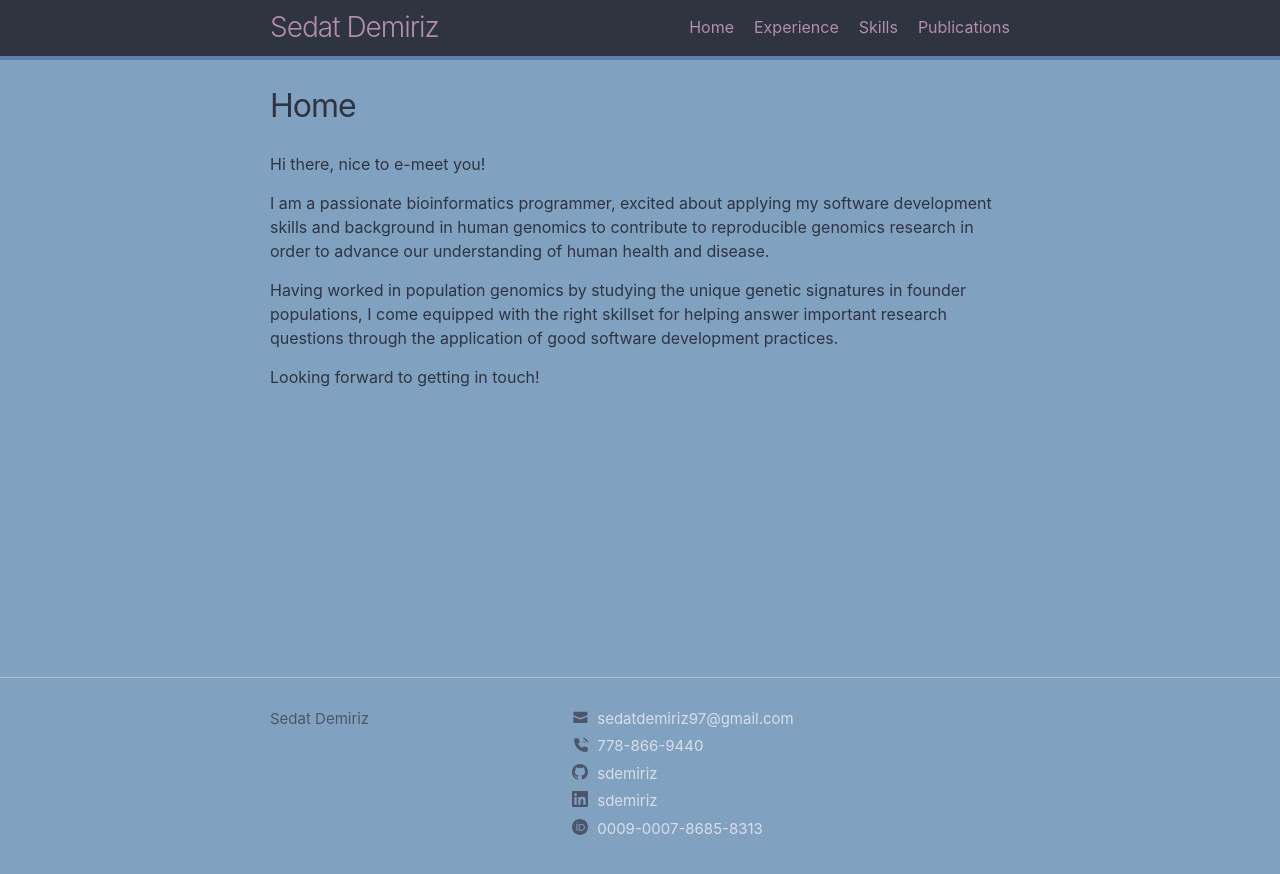
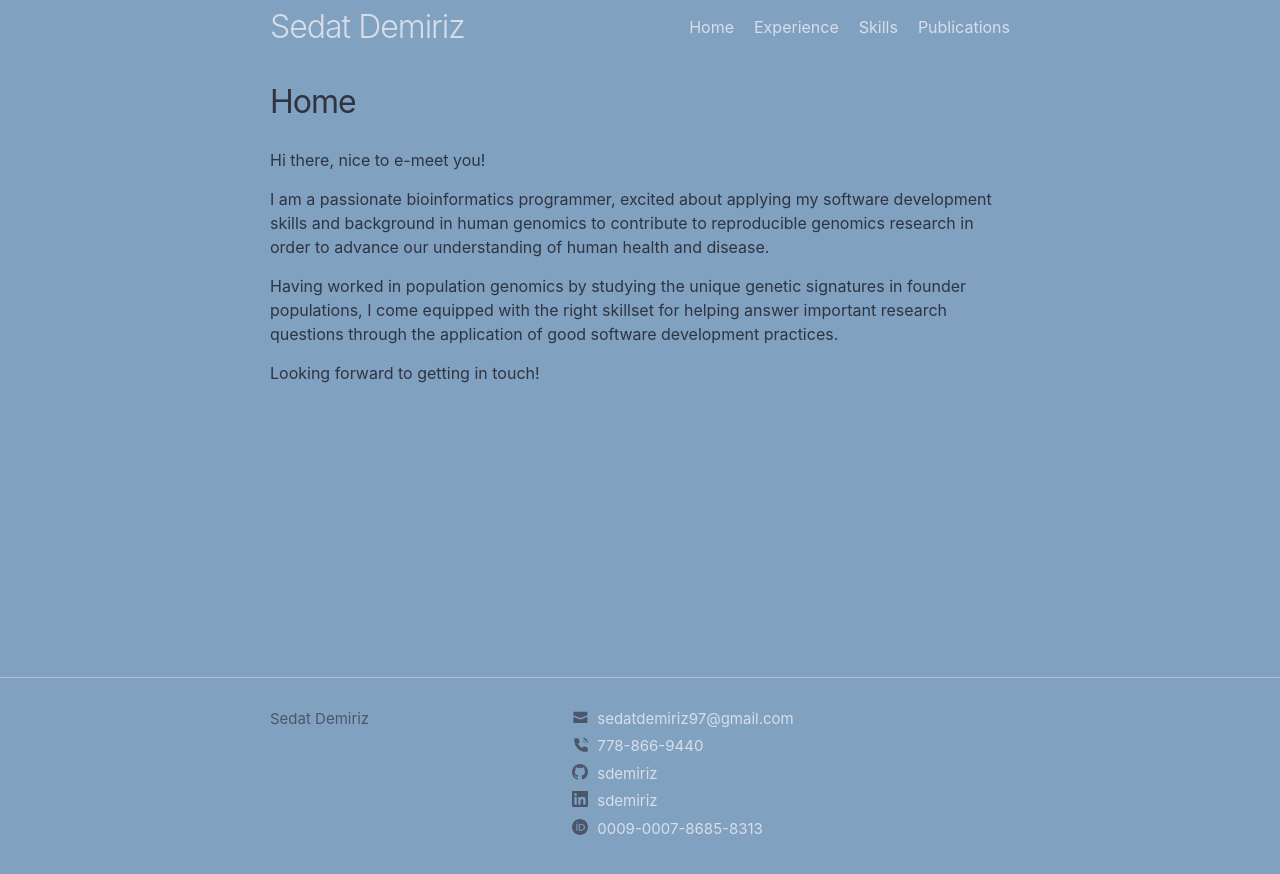
Before and after one commit to sdemiriz/sdemiriz.github.io, a Jekyll site: the page built from 01_home.html, in a window 1280 px wide. Shown: the top 874 px of the page. Built offline with Jekyll 4.4.1, drawn with Linux system fonts in a browser that asks for light colours.

Commit message:
fix: restyle navbar

```diff
--- a/_sass/minima/_layout.scss
+++ b/_sass/minima/_layout.scss
@@ -2,8 +2,7 @@
  * Site header
  */
 .site-header {
-  background: #2e3440;
-  border-bottom: 4px solid #5e81ac;
+  background: $background-color;
   min-height: $spacing-unit * 1.865;
 
   // Positioning context for the mobile navigation icon
@@ -11,7 +10,7 @@
 }
 
 .site-title {
-  @include relative-font-size(1.75);
+  @include relative-font-size(2);
   font-weight: 300;
   line-height: $base-line-height * $base-font-size * 2.25;
   letter-spacing: -1px;
@@ -20,7 +19,7 @@
 
   &,
   &:visited {
-    color: #b48ead;
+    color: $brand-color;
   }
 }
 
@@ -37,7 +36,7 @@
   }
 
   .page-link {
-    color: #b48ead;
+    color: $brand-color;
     line-height: $base-line-height;
 
     // Gaps between nav items, but not on the last one
@@ -51,7 +50,7 @@
     top: 9px;
     right: $spacing-unit / 2;
     background-color: $background-color;
-    border: 1px solid $grey-color-light;
+    border: 1px solid $grey-color;
     border-radius: 5px;
     text-align: right;
 
@@ -74,7 +73,7 @@
       text-align: center;
 
       >svg {
-        fill: $grey-color-dark;
+        fill: $grey-color;
       }
     }
 
```
